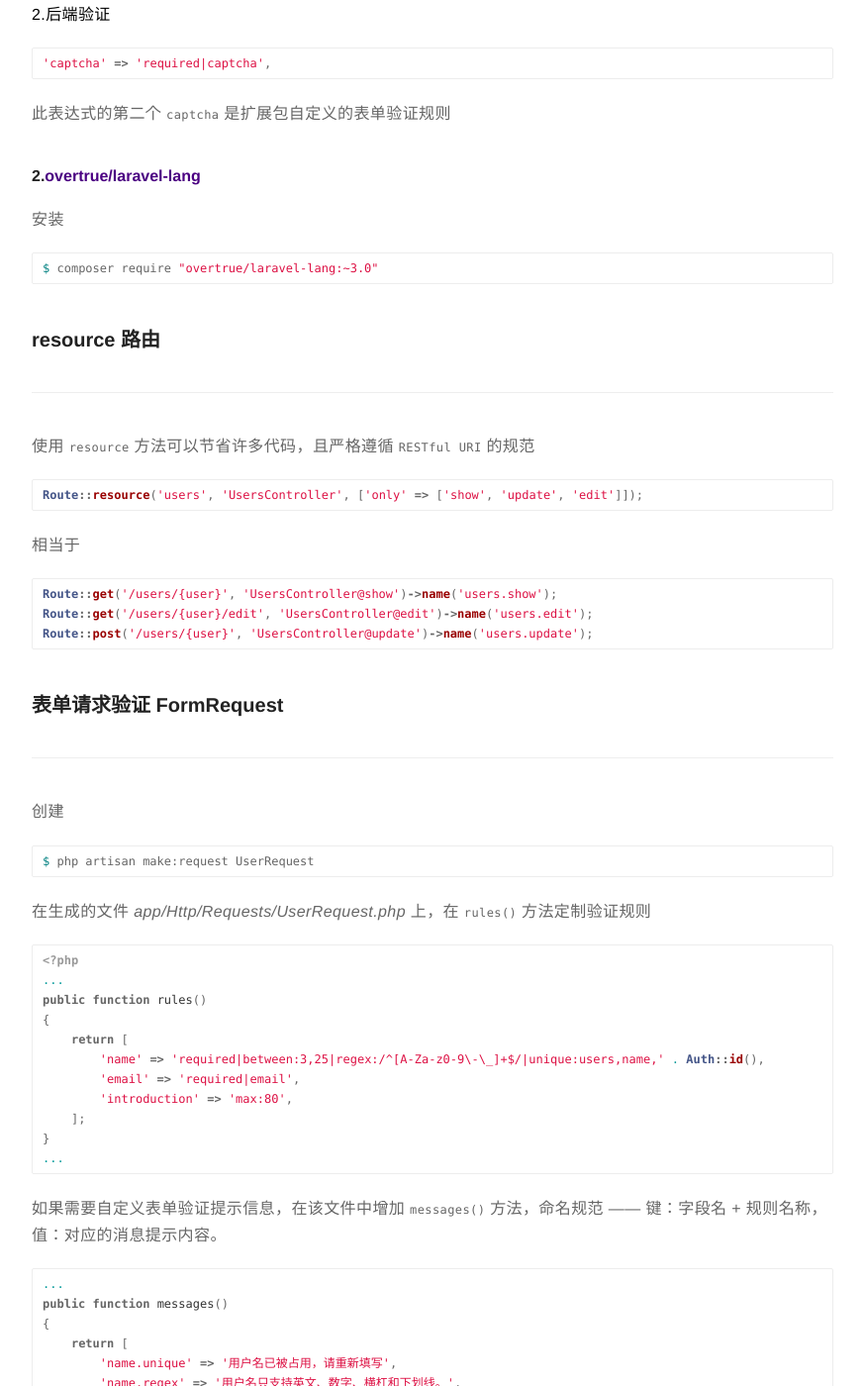
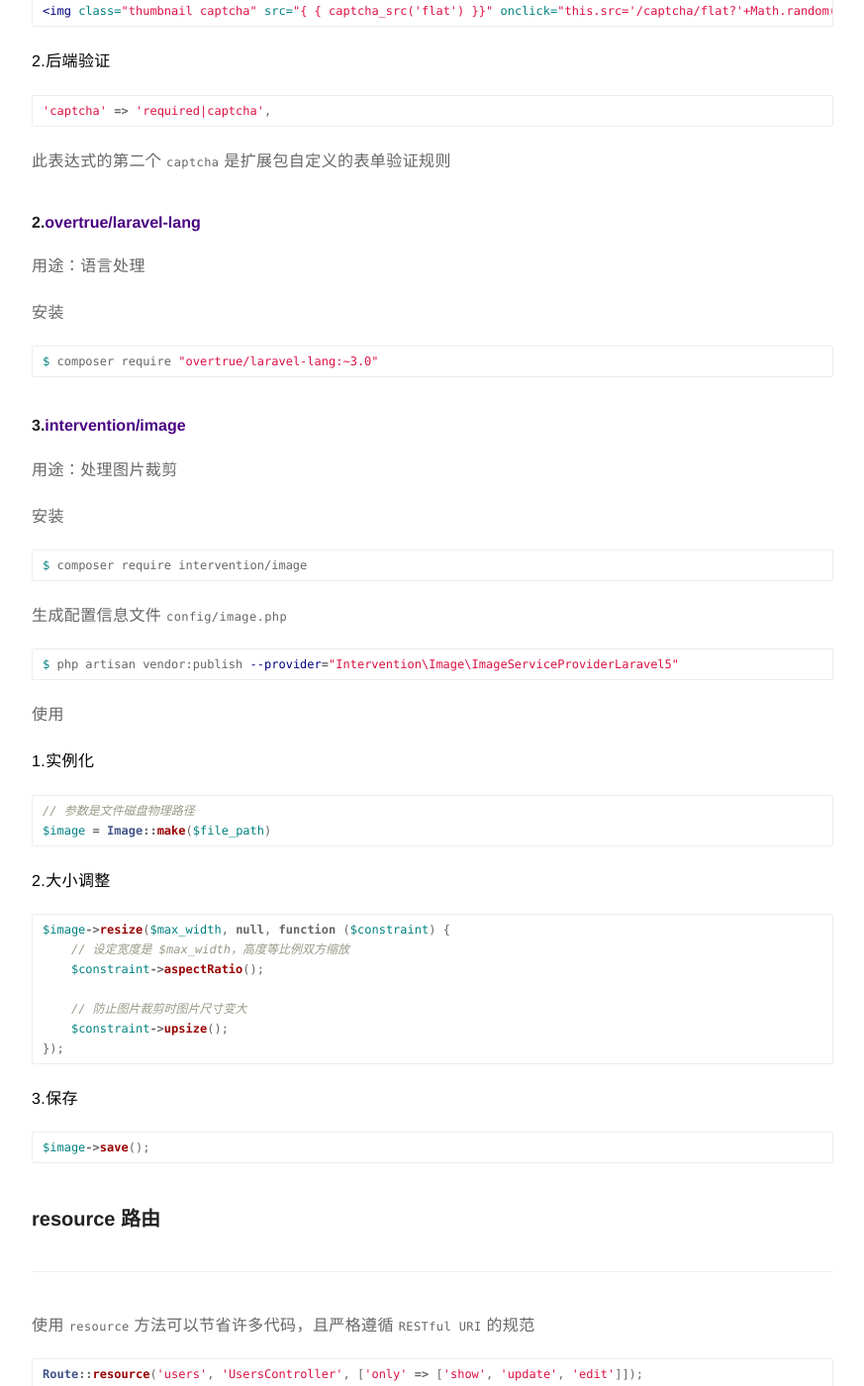
Before and after one commit to rust17/blog, a Jekyll site: the page built from _posts/2018-08-22-laravel-intermediate-learning-record.markdown, in a window 1280 px wide and 1400 px high, scrolled down 1851 px. Shown: the whole window at 99% size, without its empty margins (203-1076 px from the left). Built offline with Jekyll 4.4.1, drawn with Linux system fonts in a browser that asks for light colours; some of the changed text lies outside the part shown.

Commit message:
update laravel intermediate learning record

````diff
--- a/_posts/2018-08-22-laravel-intermediate-learning-record.markdown
+++ b/_posts/2018-08-22-laravel-intermediate-learning-record.markdown
@@ -54,6 +54,8 @@ Route::post('password/reset', 'Auth\ResetPasswordController@reset');
 ---
 #### 1.[mews/captcha][1]
 
+用途：生成验证码
+
 安装
 ```bash
 composer require "mews/captcha:~2.0"
@@ -76,10 +78,46 @@ $ php artisan vendor:publish --provider="Mews\Captcha\CaptchaServiceProvider"
 
 #### 2.[overtrue/laravel-lang][2]
 
+用途：语言处理
+
 安装
 ```bash
 $ composer require "overtrue/laravel-lang:~3.0"
 ```
+#### 3.[intervention/image][3]
+
+用途：处理图片裁剪
+
+安装
+```bash
+$ composer require intervention/image
+```
+生成配置信息文件 `config/image.php`
+```bash
+$ php artisan vendor:publish --provider="Intervention\Image\ImageServiceProviderLaravel5"
+```
+使用
+
+**1.实例化**
+```php
+// 参数是文件磁盘物理路径
+$image = Image::make($file_path)
+```
+**2.大小调整**
+```php
+$image->resize($max_width, null, function ($constraint) {
+    // 设定宽度是 $max_width，高度等比例双方缩放
+    $constraint->aspectRatio();
+
+    // 防止图片裁剪时图片尺寸变大
+    $constraint->upsize();
+});
+```
+**3.保存**
+```php
+$image->save();
+```
+
 ### resource 路由
 
 ---
@@ -128,9 +166,34 @@ public function messages()
 }
 ...
 ```
+### 上传图片
+
+---
+表单的 `html` 代码
+```html
+<form action="{ { route('users.update', $user->id) }}" methods="POST" accept-charset="UTF-8" enctype="multiplart/form-data">
+    <input type="file" name="avatar"/>
+</form>
+```
+图片的表单验证
+```html
+'avatar' => 'mines:jepg,bmp,png,gif|dimensions:min_width=200,min_height=200',
+```
+获取图片 API
+```php
+// 获取图片信息
+$request->avatar
+
+// 获取后缀名
+$request->avatar->getClientOrinalExtension()
+
+// 移动图片
+$request->avatar->move($upload_path, $filename)
+```
 
 相关链接：
 [https://laravel-china.org/courses/laravel-intermediate-training-5.5](https://laravel-china.org/courses/laravel-intermediate-training-5.5)
 
 [1]: https://github.com/mewebstudio/captcha
 [2]: https://github.com/overtrue/laravel-lang
+[3]: https://github.com/Intervention/image
````
